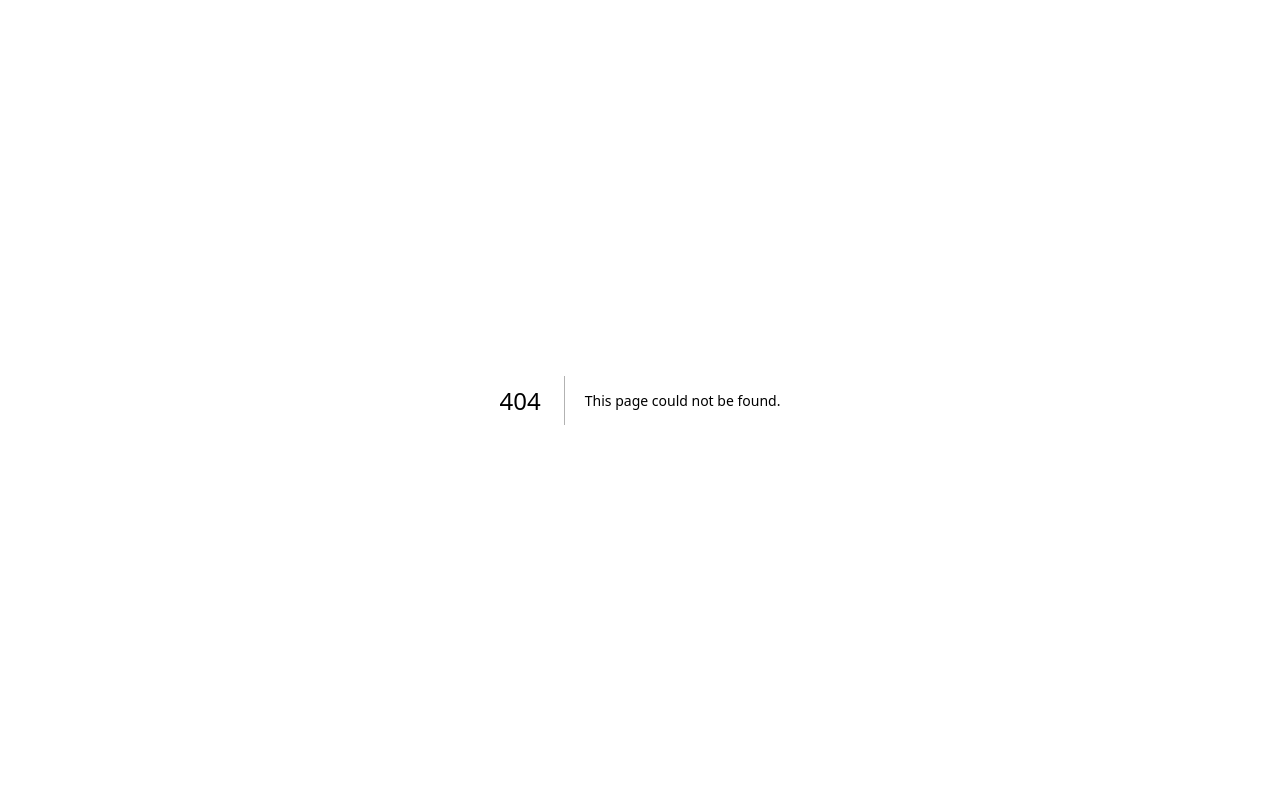
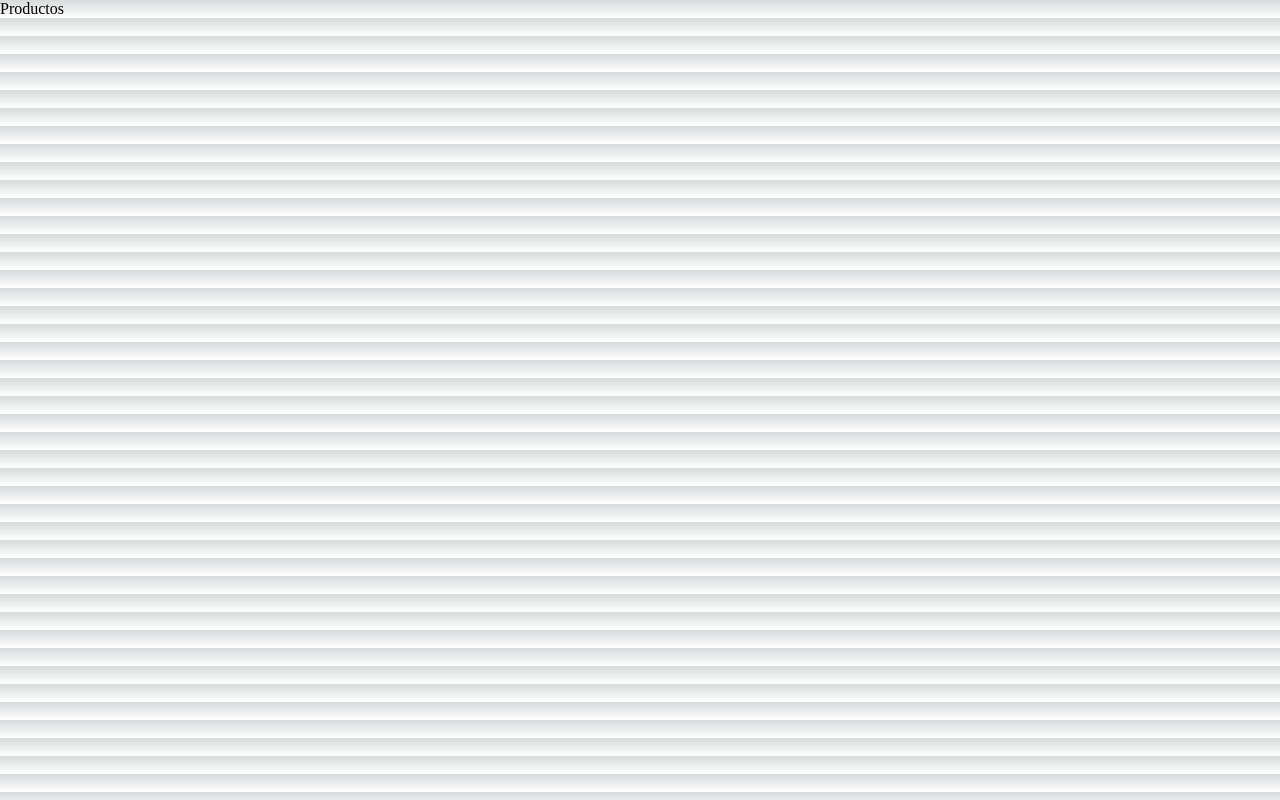
Before and after one commit to ignolardo/bondiola-points-next, a Next.js app: page /products in a window 1280 px wide. Before the commit this address had no page. Built offline with nearby package versions, Linux system fonts and the light colour scheme.

Commit message:
eighteenth commit

```diff
--- /dev/null
+++ b/src/pages/products/index.js
@@ -0,0 +1,6 @@
+module.exports = function Products()
+{
+    return (
+        <div>Productos</div>
+    )
+}
```
